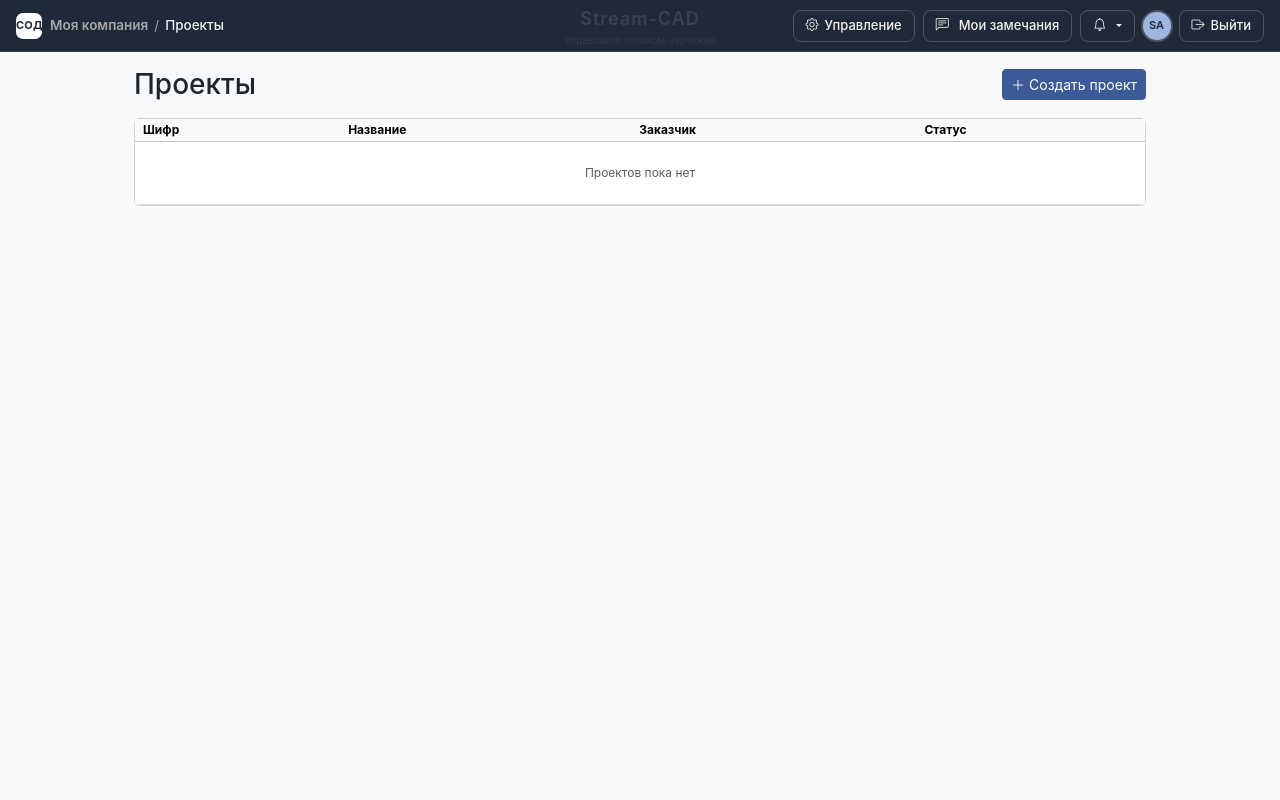
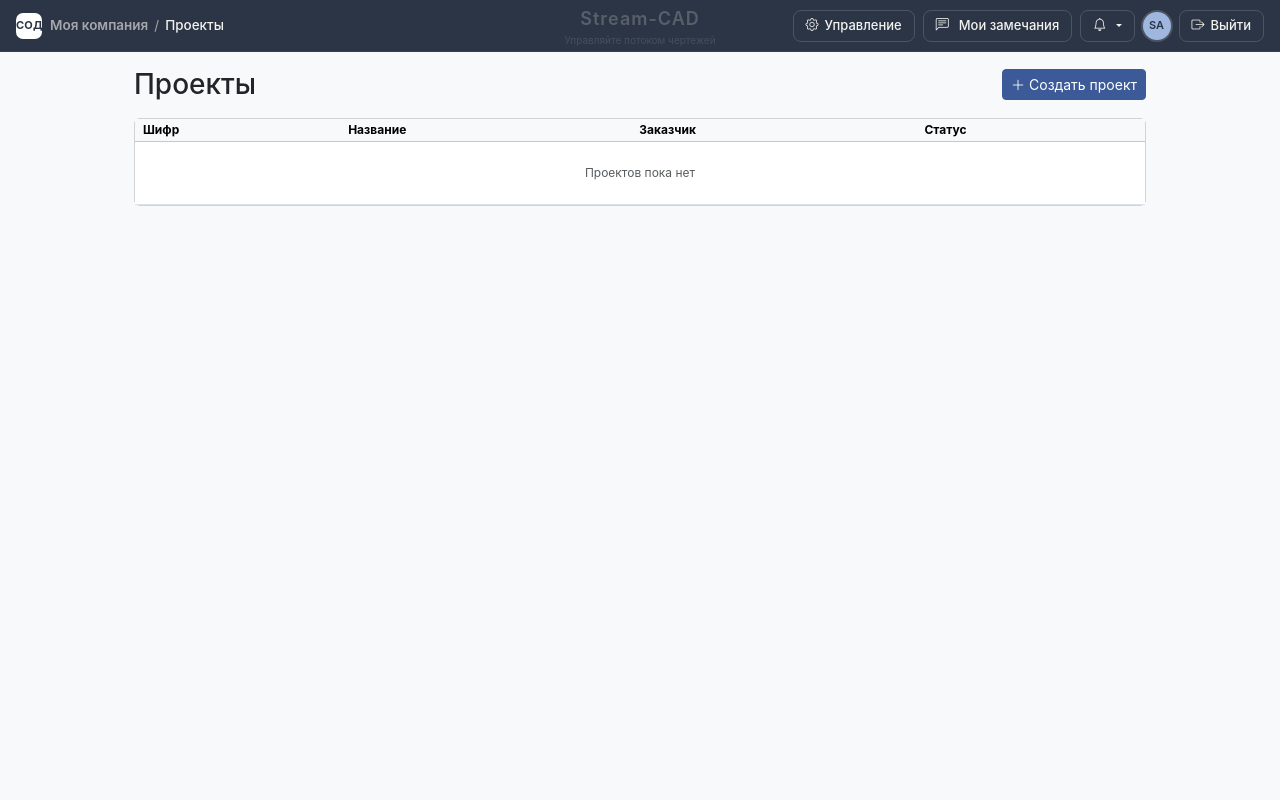
Before and after one commit to ABEL678/sod-project, a Django app: page / in a window 1280 px wide. Run offline with Django 5.2, Linux system fonts and the light colour scheme; the visitor is signed in with stand-in values (Sample User, id 1); data comes from the database, SQL or seed files in the repository; data that the repository does not hold is empty; some libraries are stand-ins or nearby versions.

Commit message:
style(sprint4): lighter header, fix breadcrumbs overlap, visible watermark

```diff
--- a/static/css/redesign.css
+++ b/static/css/redesign.css
@@ -1,5 +1,5 @@
 /* Цвета — только через дизайн-токены (tokens.css, источник: tokens.json) */
-/* Спринт 4: топбар — графит #1F2937. Кнопки — ghost-стиль со светлой рамкой,
+/* Спринт 4: топбар — графит #2B3545. Кнопки — ghost-стиль со светлой рамкой,
    лого-марка и аватар — светлые, крошки — светло-серые (текст on-dark). */
 .topbar { position: relative; z-index: 1045; height: 52px; background: var(--c-bg-header); border-bottom: 1px solid var(--c-border-header); display: flex; align-items: center; padding: 0 16px; gap: 12px; }
 .topbar .brand { font-weight: 600; font-size: 15px; display: flex; align-items: center; gap: 8px; }
@@ -45,10 +45,10 @@ body { background: var(--c-bg-app); font-family: 'Golos Text', 'Inter', system-u
     left: 50%;
     transform: translate(-50%, -50%);
     z-index: 0;
-    max-width: 46%;
+    max-width: 42%;
     overflow: hidden;
     text-align: center;
-    opacity: 0.12; /* Спринт 3: 0.25 → 0.12, чтобы не спорить с контентом */
+    opacity: 0.22; /* заметный, но не спорящий с контентом водяной знак */
     pointer-events: none;
     user-select: none;
     white-space: nowrap;
@@ -74,7 +74,7 @@ body { background: var(--c-bg-app); font-family: 'Golos Text', 'Inter', system-u
 }
 
 /* T85: header/breadcrumbs/table polish.
-   Спринт 4: --c-bg-header теперь графит #1F2937 (см. tokens.json). */
+   Спринт 4: --c-bg-header теперь графит #2B3545 (см. tokens.json). */
 .topbar {
     background: var(--c-bg-header) !important;
     border-bottom: 1px solid var(--c-border-header);
@@ -162,6 +162,10 @@ tr[data-href],
     overflow: visible;
     gap: 8px;
     min-width: 0;
+    min-height: 52px;
+    height: auto;
+    padding-top: 4px;
+    padding-bottom: 4px;
     isolation: isolate;
 }
 
@@ -174,17 +178,23 @@ tr[data-href],
     display: flex;
     align-items: center;
     gap: 12px;
+    flex: 1 1 auto;
     min-width: 0;
-    max-width: 46%;
+    max-width: 50%;
     margin-right: auto;
-    overflow: hidden;
+    overflow: visible;
 }
 
 .topbar .crumb {
     flex: 0 1 auto;
+    flex-wrap: wrap;
+    align-items: baseline;
     min-width: 0;
-    overflow: hidden;
-    white-space: nowrap;
+    max-width: 100%;
+    overflow: visible;
+    white-space: normal;
+    line-height: 1.25;
+    row-gap: 2px;
 }
 
 .topbar .crumb .sep,
@@ -196,15 +206,17 @@ tr[data-href],
 .topbar .crumb .doc {
     flex: 0 1 auto;
     min-width: 0;
-    overflow: hidden;
-    text-overflow: ellipsis;
-    white-space: nowrap;
+    overflow: visible;
+    text-overflow: clip;
+    white-space: normal;
+    overflow-wrap: anywhere;
+    line-height: 1.25;
 }
 
 .topbar form.d-flex {
     flex: 0 1 240px;
     min-width: 120px;
-    margin: 0;
+    margin: 0 0 0 8px;
 }
 
 .topbar form.d-flex input {
--- a/static/design-tokens/tokens.css
+++ b/static/design-tokens/tokens.css
@@ -28,7 +28,7 @@
   --c-bg-surface-hover: #FAFAF8;
   --c-bg-surface-sunken: #EFEFEC;
   --c-bg-canvas: #26272B;  /* тёмный canvas вьювера */
-  --c-bg-header: #1F2937;  /* графитовый хедер */
+  --c-bg-header: #2B3545;  /* графитовый хедер */
   --c-bg-header-hover: rgba(255, 255, 255, 0.08);  /* ховер ghost-кнопок на тёмном */
   --c-bg-row-hover: #EDF2F9;  /* ховер кликабельной строки */
 
--- a/static/design-tokens/tokens.json
+++ b/static/design-tokens/tokens.json
@@ -9,7 +9,7 @@
       "surface-hover": "#FAFAF8",
       "surface-sunken": "#EFEFEC",
       "canvas": "#26272B",
-      "header": "#1F2937",
+      "header": "#2B3545",
       "header-hover": "rgba(255, 255, 255, 0.08)",
       "row-hover": "#EDF2F9"
     },
```
Also changed, not shown: static/manifest.webmanifest, storage/adapters/templates/storage/base.html.
